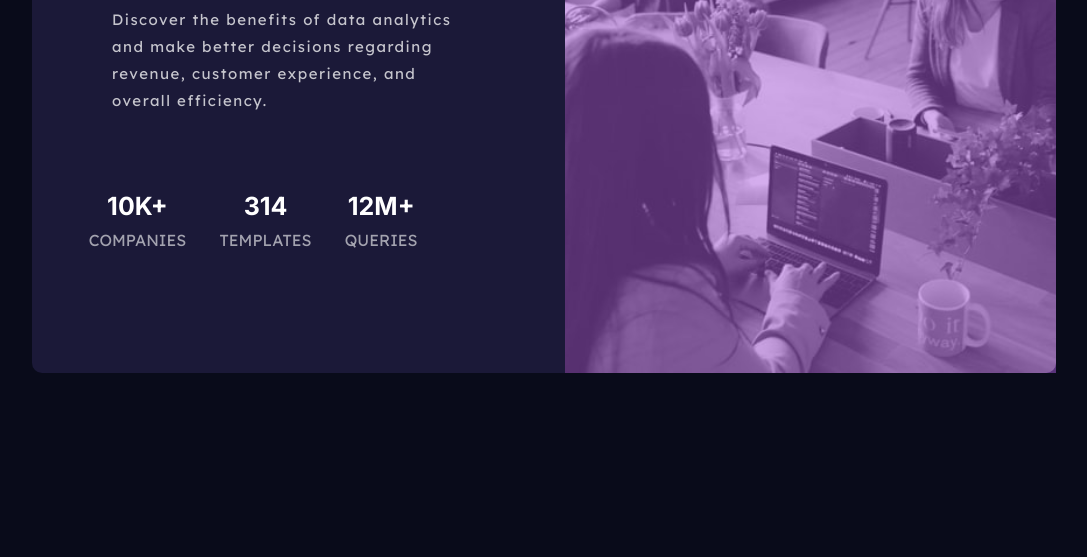
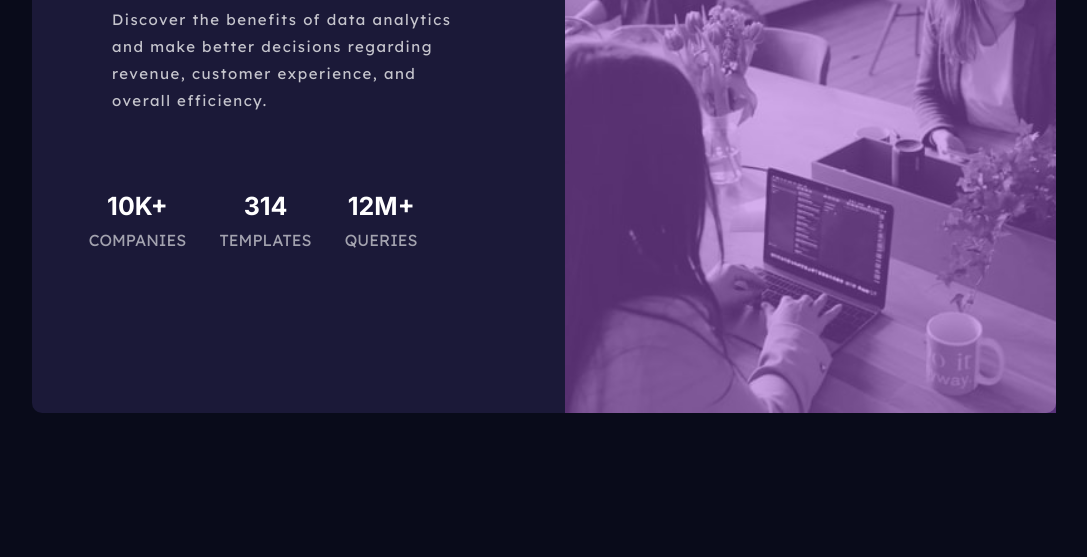
Before and after one commit to CastleCode-web/Stats-preview-card-component, a plain HTML site: page index.html in a window 1280 px wide. Shown: the part 243-800 px from the top of the page, without its empty margins (96-1183 px from the left). Drawn offline with Linux system fonts and the light colour scheme.

Commit message:
Update style.css

```diff
--- a/style.css
+++ b/style.css
@@ -102,7 +102,7 @@ h1{
    }
    .image{
     width: 100%;
-    height: 65vh;
+    height: auto;
     border-radius: 0px 10px 10px 0;
     background-position: center;
     background-size: cover;
@@ -111,7 +111,7 @@ h1{
 }
 .imageoverlay{
     width: 100%;
-    height: 65vh;
+    height: 70vh;
     background-color: hsla(277, 64%, 61%, 0.5);
 }
 .textelement{
```
